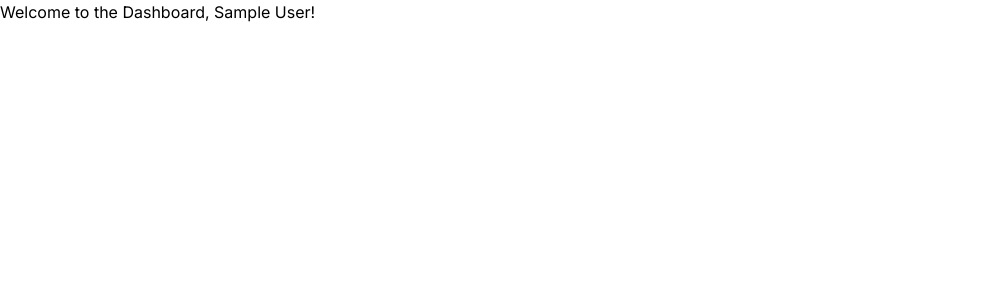
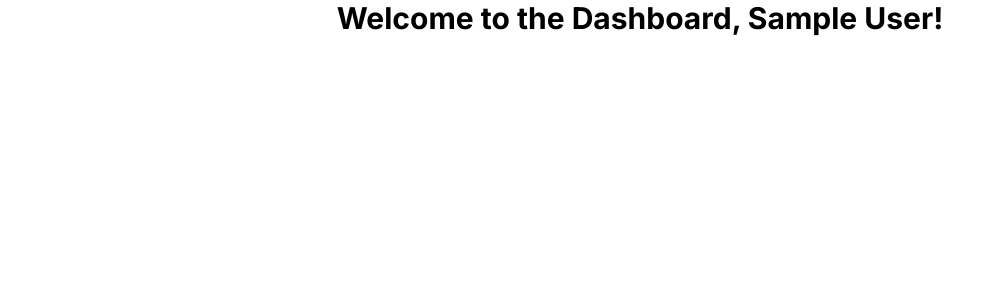
Before and after one commit to agbajekehinde/land-verify, a Next.js app: page /dashboard in a window 1280 px wide. Shown: the top 300 px of the page, without its empty margins (0-1004 px from the left). Built offline with nearby package versions, Linux system fonts and the light colour scheme; no server answers; sample sign-in values are in the browser's storage; a web font is replaced by a local one.

Commit message:
styles: add padding to the dashboard page

```diff
--- a/app/dashboard/page.tsx
+++ b/app/dashboard/page.tsx
@@ -24,7 +24,7 @@ function Dashboard() {
     return <p>Loading...</p>; // Show loading while checking session
   }
 
-  return <h1>Welcome to the Dashboard, {sessionData.data?.user?.name}!</h1>;
+  return <h1 className="text-xl sm:text-2xl lg:text-3xl font-bold text-center mb-4 sm:mb-6 lg:mb-8"> Welcome to the Dashboard, {sessionData.data?.user?.name}!</h1>;
 }
 
 export default withSessionProvider(Dashboard);
```
